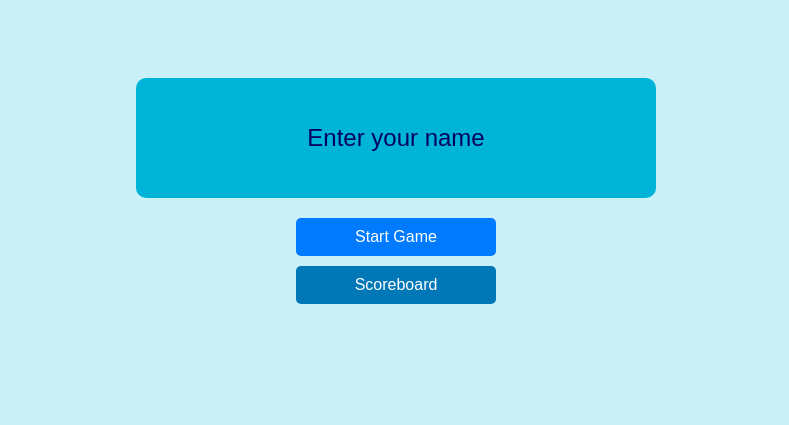
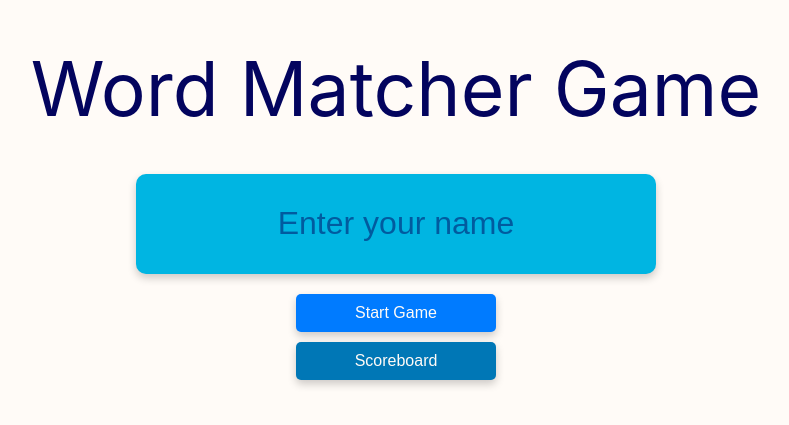
Before and after one commit to palicz/word-matcher-game, a React (Create React App) app: page / in a window 1280 px wide. Shown: the part 209-634 px from the top of the page, without its empty margins (244-1033 px from the left). Built offline with nearby package versions, Linux system fonts and the light colour scheme.

Commit message:
style: Added title to the main menu

```diff
--- a/src/components/MainMenu.css
+++ b/src/components/MainMenu.css
@@ -1,28 +1,35 @@
-
 .main-menu {
     display: flex;
     flex-direction: column;
     justify-content: center;
     align-items: center;
     height: 100vh;
-    background-color: #caf0f8;
+    background-color: #fffbf7;
+}
+
+.menu-title {
+  margin: 40px;
+  font-size: 75px;
+  color: #03045E;
 }
 
 .player-input {
     width: 500px;
-    height: 100px;
+    height: 80px;
     margin-bottom: 20px;
     border: none;
     border-radius: 10px;
-    background-color: #00b4d8;
+    background-color: #00B5E2;
     padding: 10px;
-    font-size: 24px;
+    font-size: 32px;
     text-align: center;
     color: #03045E;
+    box-shadow: 0 4px 8px rgba(0, 0, 0, 0.2);
   }
 
 .player-input::placeholder {
     color: #03045E;
+    opacity: 0.5;
 }
 
 
@@ -33,10 +40,11 @@
     background-color: #007BFF;
     border: none;
     border-radius: 5px;
-    color: white;
+    color: #fffbf7;
     font-size: 16px;
     cursor: pointer;
     transition: background-color 0.3s ease;
+    box-shadow: 0 4px 8px rgba(0, 0, 0, 0.2);
   }
 
   .button:hover {
--- a/src/components/MainMenu.tsx
+++ b/src/components/MainMenu.tsx
@@ -25,6 +25,9 @@ const MainMenu: React.FC<MainMenuProps> = ({ onStartGame, onShowScoreboard }) =>
 
   return (
     <div className="main-menu">
+      <div className="menu-title">
+        Word Matcher Game
+      </div>
       <input
         type="text"
         placeholder="Enter your name"
```
